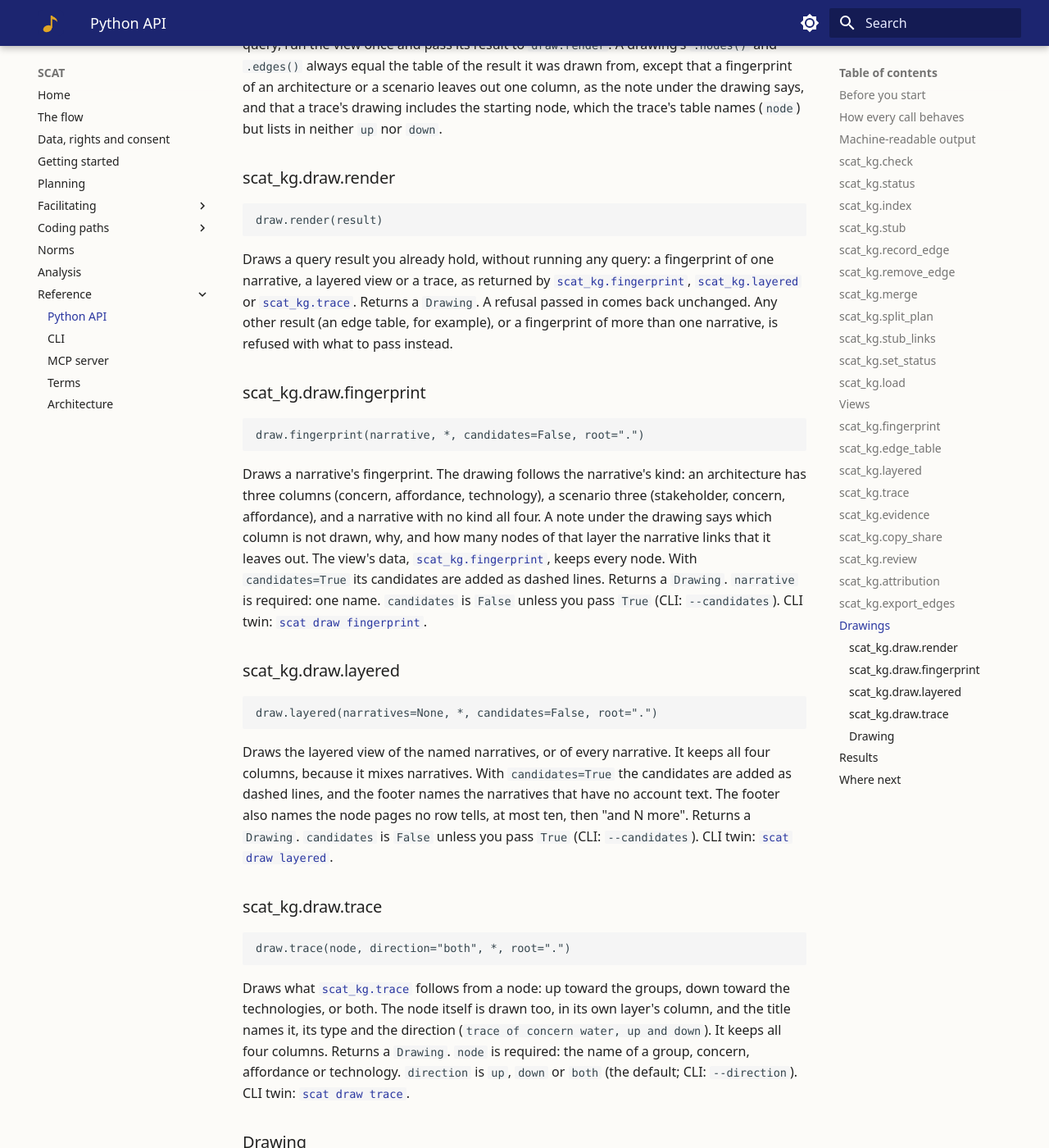
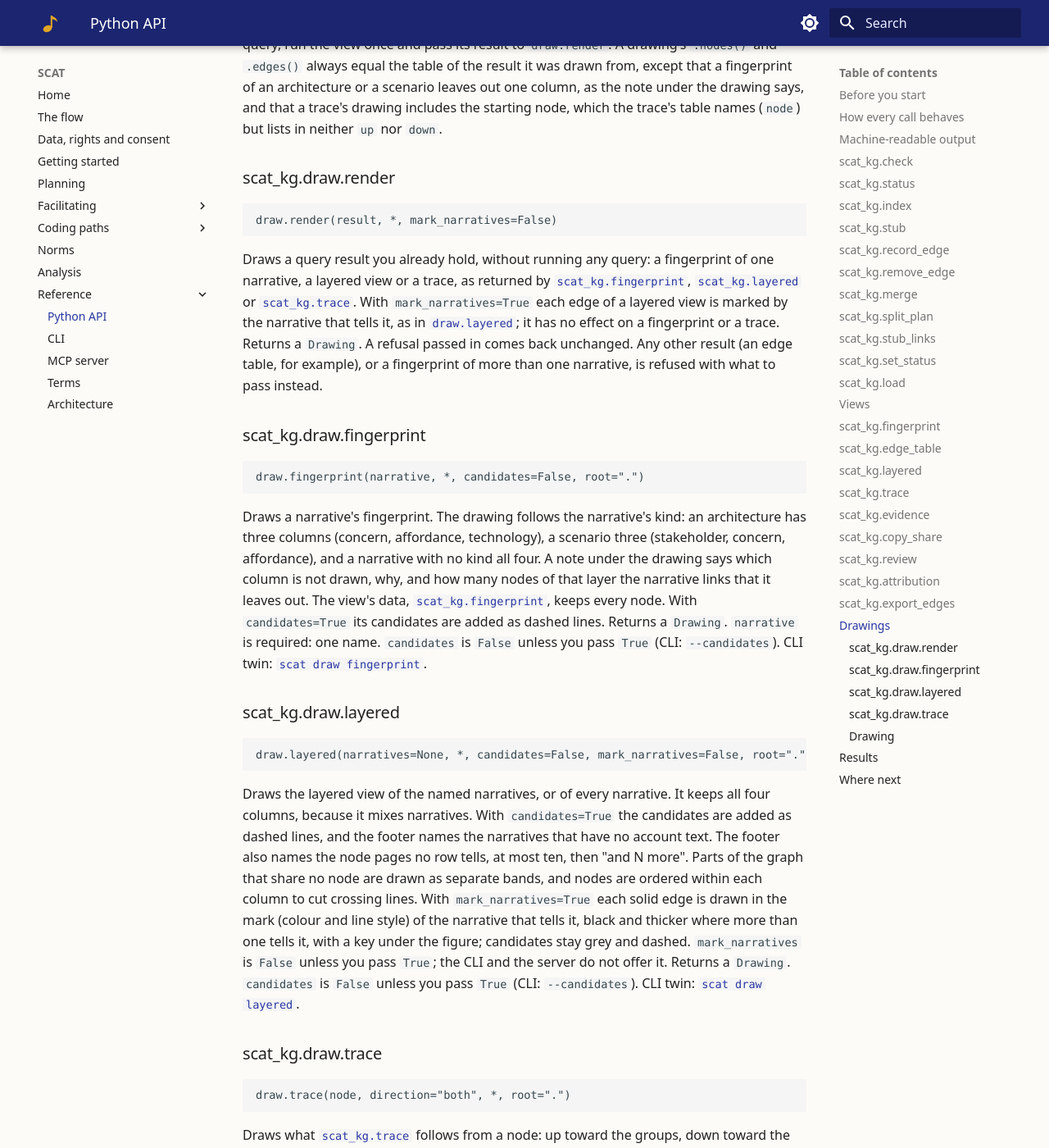
Before and after one commit to DynamicalSystemsGroup/scat-kg-tools, an MkDocs documentation site: the page built from docs/reference/api.md, in a window 1280 px wide and 1400 px high, scrolled down 29158 px. Shown: the whole window at 82% size. Built offline with MkDocs 1.6.1 and Material for MkDocs 9.7.7, drawn with Linux system fonts in a browser that asks for light colours; some of the changed text lies outside the part shown.

Commit message:
D-190: WP34 and WP35 accepted; api.md in line with WP35; follow-ups as C19

````diff
--- a/docs/reference/api.md
+++ b/docs/reference/api.md
@@ -1364,10 +1364,10 @@ A view's query returns a result: its document is the table of nodes and edges. A
 ### scat_kg.draw.render
 
 ```text
-draw.render(result)
+draw.render(result, *, mark_narratives=False)
 ```
 
-Draws a query result you already hold, without running any query: a fingerprint of one narrative, a layered view or a trace, as returned by [`scat_kg.fingerprint`](#scat_kgfingerprint), [`scat_kg.layered`](#scat_kglayered) or [`scat_kg.trace`](#scat_kgtrace). Returns a `Drawing`. A refusal passed in comes back unchanged. Any other result (an edge table, for example), or a fingerprint of more than one narrative, is refused with what to pass instead.
+Draws a query result you already hold, without running any query: a fingerprint of one narrative, a layered view or a trace, as returned by [`scat_kg.fingerprint`](#scat_kgfingerprint), [`scat_kg.layered`](#scat_kglayered) or [`scat_kg.trace`](#scat_kgtrace). With `mark_narratives=True` each edge of a layered view is marked by the narrative that tells it, as in [`draw.layered`](#scat_kgdrawlayered); it has no effect on a fingerprint or a trace. Returns a `Drawing`. A refusal passed in comes back unchanged. Any other result (an edge table, for example), or a fingerprint of more than one narrative, is refused with what to pass instead.
 
 ### scat_kg.draw.fingerprint
 
@@ -1380,10 +1380,10 @@ Draws a narrative's fingerprint. The drawing follows the narrative's kind: an ar
 ### scat_kg.draw.layered
 
 ```text
-draw.layered(narratives=None, *, candidates=False, root=".")
+draw.layered(narratives=None, *, candidates=False, mark_narratives=False, root=".")
 ```
 
-Draws the layered view of the named narratives, or of every narrative. It keeps all four columns, because it mixes narratives. With `candidates=True` the candidates are added as dashed lines, and the footer names the narratives that have no account text. The footer also names the node pages no row tells, at most ten, then "and N more". Returns a `Drawing`. `candidates` is `False` unless you pass `True` (CLI: `--candidates`). CLI twin: [`scat draw layered`](cli.md#scat-draw-layered).
+Draws the layered view of the named narratives, or of every narrative. It keeps all four columns, because it mixes narratives. With `candidates=True` the candidates are added as dashed lines, and the footer names the narratives that have no account text. The footer also names the node pages no row tells, at most ten, then "and N more". Parts of the graph that share no node are drawn as separate bands, and nodes are ordered within each column to cut crossing lines. With `mark_narratives=True` each solid edge is drawn in the mark (colour and line style) of the narrative that tells it, black and thicker where more than one tells it, with a key under the figure; candidates stay grey and dashed. `mark_narratives` is `False` unless you pass `True`; the CLI and the server do not offer it. Returns a `Drawing`. `candidates` is `False` unless you pass `True` (CLI: `--candidates`). CLI twin: [`scat draw layered`](cli.md#scat-draw-layered).
 
 ### scat_kg.draw.trace
 
@@ -1399,7 +1399,7 @@ Draws what [`scat_kg.trace`](#scat_kgtrace) follows from a node: up toward the g
 |---|---|
 | `.png()` | The image, as bytes. |
 | `.svg()` | The image, as text. |
-| `.nodes()` | The nodes drawn, as `(name, layer)` pairs, column by column. |
+| `.nodes()` | The nodes drawn, as `(name, layer)` pairs: column by column, each from the top down as drawn, bands included. |
 | `.edges()` | The edges drawn, as `(from, to, dashed)`, the lines whose two ends are both drawn. |
 | `.save(path)` | Writes the image to `path` and returns a `Result`. It is the only call here that writes a drawing. |
 
````
Also changed, not shown: decisions/log.md (+19 -0 lines), work-packages/board.md (+4 -4 lines), work-packages/candidates.md (+1 -0 lines).
